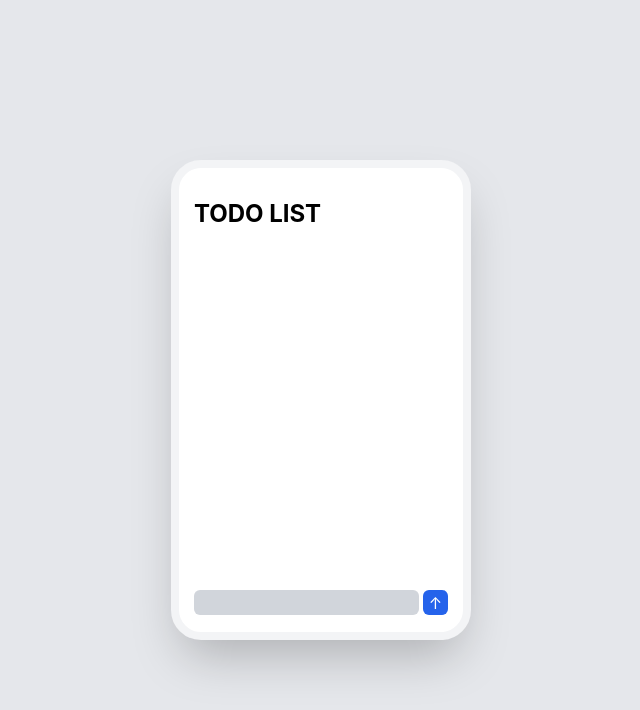
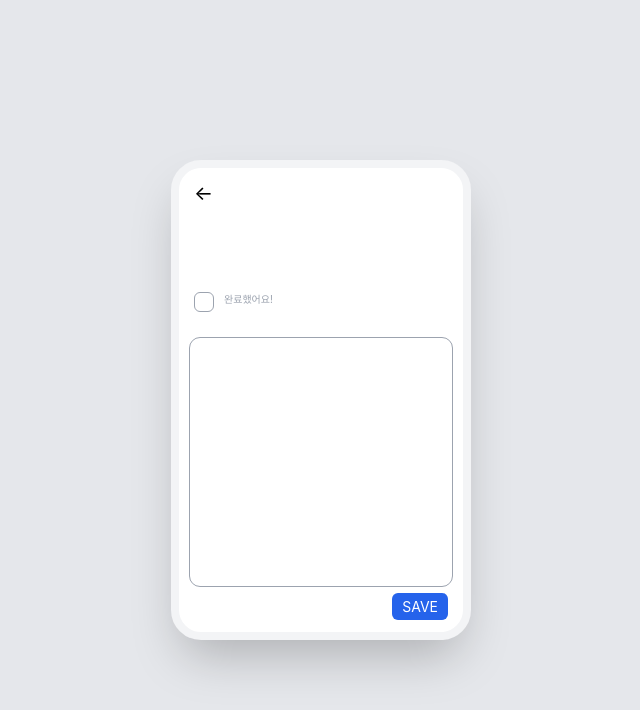
Before and after one commit to nohpaper/one_todo_list, a React (Create React App) app: page /detail in a window 1280 px wide. Shown: the top 710 px of the page, without its empty margins (319-959 px from the left). Built offline with nearby package versions, Linux system fonts and the light colour scheme.

Commit message:
feat: detail.js css 작업

```diff
--- a/package.json
+++ b/package.json
@@ -8,6 +8,7 @@
     "@testing-library/user-event": "^13.5.0",
     "react": "^18.3.1",
     "react-dom": "^18.3.1",
+    "react-router-dom": "^6.26.2",
     "react-scripts": "5.0.1",
     "web-vitals": "^2.1.4"
   },
--- a/src/App.js
+++ b/src/App.js
@@ -1,9 +1,28 @@
 import OneTodo from "./components/todo";
+import {createBrowserRouter, RouterProvider} from "react-router-dom";
+import DetailPage from "./components/detail";
 
+const router = createBrowserRouter([
+  {
+    path: "/",
+    element: <OneTodo/>,
+    errorElement:<p>Not Found</p>
+  },
+  {
+    path: "/detail",
+    element: <DetailPage/>,
+    errorElement:<p>Not Found</p>
+  },
+])
+
+/** TODO ::
+ *      1. data 위치 이동 및 redux 사용
+ *      2. todo.js 에서 클릭 시 /detail/id 주소로 이동되면서 상세 페이지 노출되도록 작업
+ * **/
 function App() {
   return (
     <div className="App w-[100%] h-[100vh] flex items-center justify-center bg-gray-200 max-md:h-[100svh] max-md:items-start">
-      <OneTodo/>
+      <RouterProvider router={router}/>
     </div>
   );
 }
--- a/src/components/detail.js
+++ b/src/components/detail.js
@@ -1,3 +1,27 @@
+import { NavLink, useNavigate } from "react-router-dom";
+
 export default function DetailPage(){
+  const navigate = useNavigate();
 
+  return (
+    <div
+      className="wrap w-[300px] h-[60vh] relative border-8 border-gray-100 rounded-[30px] overflow-auto bg-white shadow-2xl max-md:w-[100%] max-md:h-[100svh] max-md:rounded-[0] max-md:border-white">
+      <NavLink to="" onClick={() => {navigate(-1)}} className="w-[50%] block mt-[10px] ml-[15px] text-[20px]">←</NavLink>
+      <div className="flex items-start justify-between gap-[5px] pt-[5px] px-[15px]">
+        <textarea name="" id="" className="min-w-[224px] text-2xl font-bold rounded-md resize-none outline-offset-4 focus:outline-blue-600" onKeyDown={(e)=>{e.key === "Enter" && e.preventDefault();}}></textarea>
+      </div>
+      <div className="pt-[15px] px-[15px]">
+        <input type="checkbox" id="0" className="absolute top-0 left-0 opacity-0"/>
+        <label htmlFor="0" className={`
+          h-[20px] relative block pl-[30px] cursor-pointer text-[10px] text-gray-400
+          before:w-[20px] before:h-[100%] before:absolute before:left-0 before:top-0 before:rounded-md before:border-[1px] before:border-gray-400 before:bg-white
+          after:w-[20px] after:h-[100%] after:absolute after:left-0 after:top-0 after:bg-[url('/public/icon_chk_white.svg')] after:bg-cover
+        `}>완료했어요!</label>
+      </div>
+      <div className="pt-[30px] px-[15px] text-right">
+        <textarea name="" id="" rows="10" className="w-[100%] rounded-md outline-1 outline outline-offset-4 outline-gray-400 resize-none"></textarea>
+        <button type="button" className="px-[10px] py-[3px] mt-[5px] rounded-md text-white text-[14px] bg-blue-600">SAVE</button>
+      </div>
+    </div>
+  )
 }
--- a/src/components/todo.js
+++ b/src/components/todo.js
@@ -16,9 +16,9 @@ export default function OneTodo(){
             <div className="min-h-[calc(60vh-135px)] pt-[20px] box-border">
                 {data.map(function(data, index){
                     return !data.isDelete ? <div key={index} className="w-[100%] flex justify-between relative px-[10px] mt-[5px] box-border">
-                        <div>
+                        <div className="relative">
                             <input type="checkbox" id={index} checked={data.isDone}
-                             className="absolute top-0 left-0 opacity-0"
+                             className="w-[20px] h-[20px] absolute top-0 left-0 opacity-0 z-[2]"
                              onChange={(e)=>{
                                 //데이터 변경
                                 setData((prev)=>{
```
Also changed, not shown: 1 other file (tests, documents, lock files or other folders).
